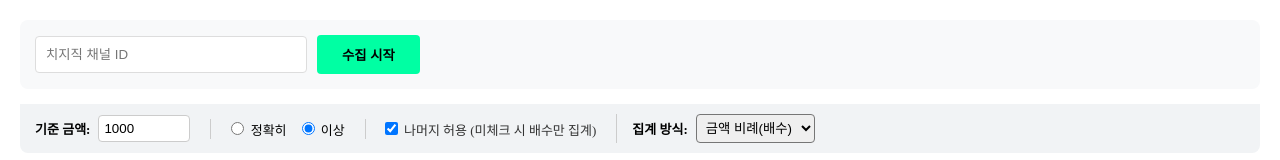
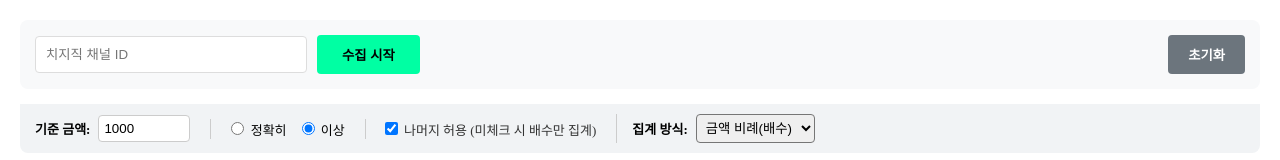
Before and after one commit to idleh4021/chzzk_donate_collector, a React app in the folder frontend/: page / in a window 1280 px wide. Shown: the top 160 px of the page. Built offline with nearby package versions, Linux system fonts and the light colour scheme; the HTML template or start-up script is replaced by a standard one; what ag-grid-community would draw is missing.

Commit message:
1.초기화 버튼 추가 2.일괄 빌드용 파일 생성

```diff
--- a/frontend/src/App.jsx
+++ b/frontend/src/App.jsx
@@ -103,6 +103,13 @@ function App() {
     setIsRunning(false);
   };
 
+  const handleClear =()=>{
+    if(window.confirm('집계 기록을 전부 초기화 하시겠습니까?')){
+      setHistoryRows([]);
+      setCountRows([]);
+    }
+  }
+
   return (
     // 전체 컨테이너에 하단 여백(pb: '30px') 추가
     <div style={{ padding: '20px', paddingBottom: '30px', height: '100vh', display: 'flex', flexDirection: 'column', gap: '15px', boxSizing: 'border-box' }}>
@@ -123,6 +130,18 @@ function App() {
         ) : (
           <button onClick={handleStop} style={{ padding: '10px 25px', backgroundColor: '#ff4d4d', color: 'white', border: 'none', borderRadius: '4px', cursor: 'pointer', fontWeight: 'bold' }}>수집 중지</button>
         )}
+        <button onClick={handleClear}
+        disabledd = {isRunning}
+        style ={{
+          padding: '10px 20px',
+          backgroundColor: isRunning ? '#ccc' : '#6c757d',
+          color: 'white',
+          border: 'none',
+          borderRadius: '4px',
+          cursor: isRunning ? 'not-allowed' : 'pointer',
+          fontWeight: 'bold',
+          marginLeft: 'auto' // 버튼을 오른쪽 끝으로 밀기
+        }}>초기화</button>
       </div>
       {/* ⭐ 추가된 상세 설정 영역 (필터 및 집계 조건) */}
       <div style={{ display: 'flex', gap: '20px', alignItems: 'center', backgroundColor: '#f1f3f5', padding: '10px 15px', borderRadius: '0 0 8px 8px', fontSize: '13px', flexWrap: 'wrap' }}>
```
Also changed, not shown: 1 other file (tests, documents, lock files or other folders).
